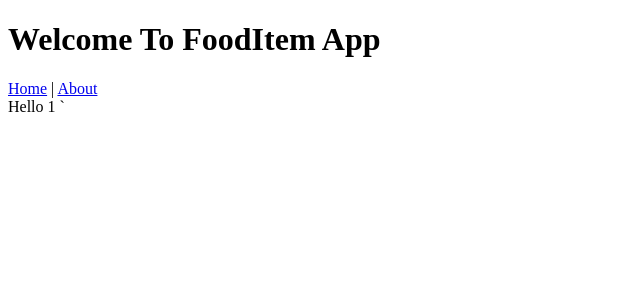
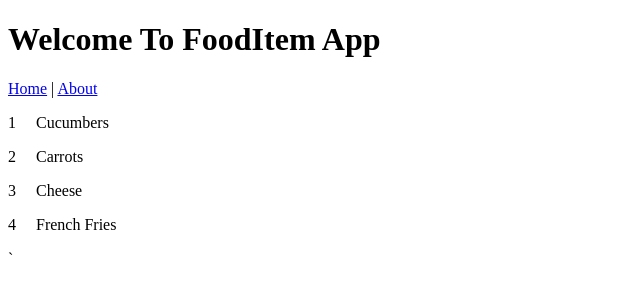
Before and after one commit to Moytri/Angular-FoodItem, an Angular app: page /home in a window 1280 px wide. Shown: the top 300 px of the page, without its empty margins (0-640 px from the left). Built offline with nearby package versions, Linux system fonts and the light colour scheme.

Commit message:
about page

```diff
--- a/src/app/home/home.component.html
+++ b/src/app/home/home.component.html
@@ -1,3 +1,4 @@
 
-Hello {{someFoodItems[0].id}}
-<li *ngFor="let item of items">{{item.id}} Hello</li>
+<p *ngFor="let foodItem of someFoodItems">
+	{{foodItem.id}} &nbsp;&nbsp;&nbsp;  {{foodItem.name}}
+</p>
```
